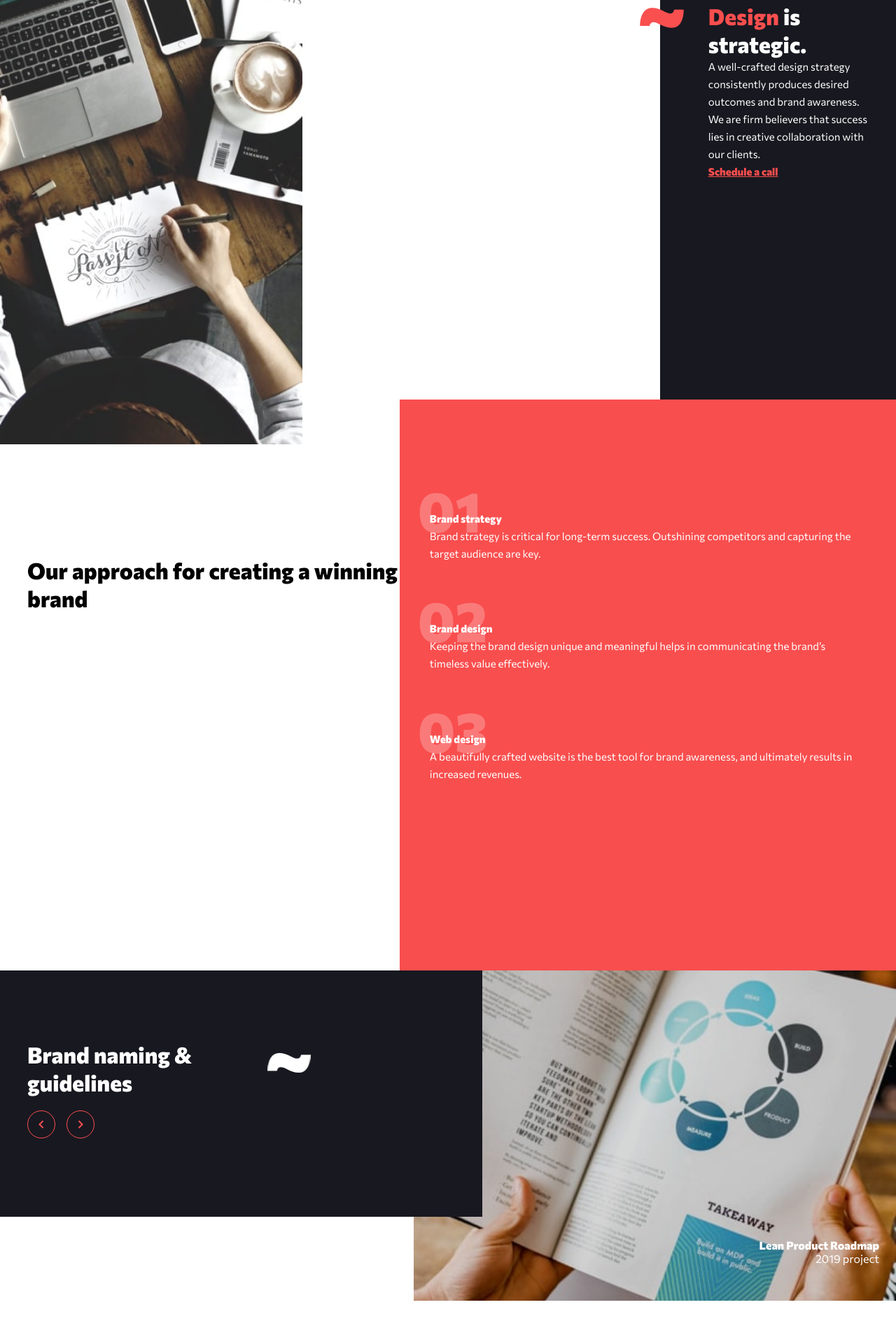
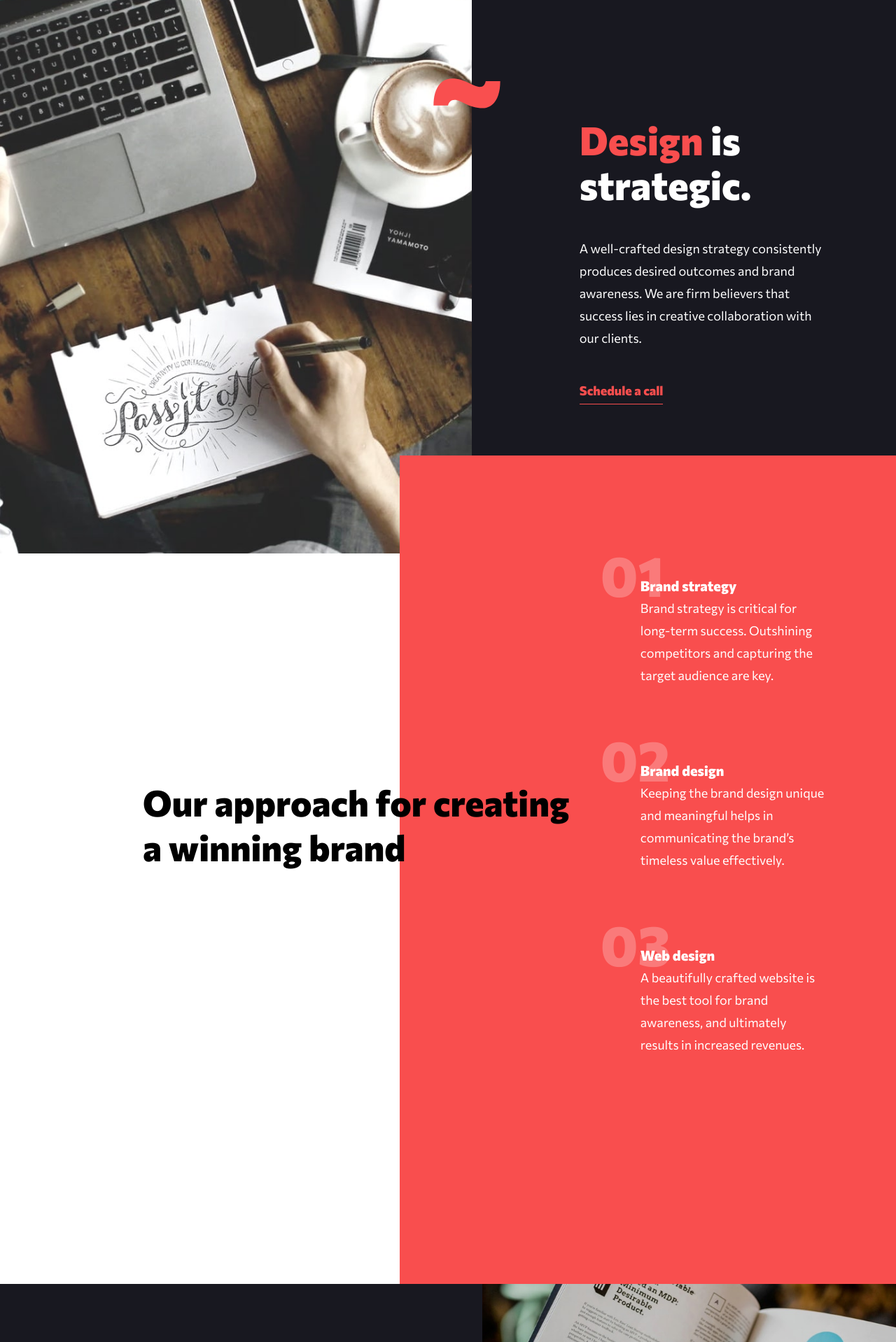
Before and after one commit to ldg/agency-challenge, a plain HTML site: page index.html in a window 1280 px wide. Shown: the part 882-2800 px from the top of the page at 70% size. Drawn offline with Linux system fonts and the light colour scheme.

Commit message:
desktop edits

```diff
--- a/index.html
+++ b/index.html
@@ -52,7 +52,7 @@
           A well-crafted design strategy consistently produces desired outcomes and brand awareness.
           We are firm believers that success lies in creative collaboration with our clients.
         </p>
-        <a href="#" class="text-link">Schedule a call</a>
+        <p><a href="#" class="text-link">Schedule a call</a></p>
       </div>
     </section>
     <section class="section__accent">
@@ -126,6 +126,7 @@
   </main>
 
   <footer class="footer">
+     <img id="footer-red-wave" src="./img/desktop/bg-pattern-wave-red.svg" role="img" alt="Red Wave graphic">
     <h3>Let's build something great together.</h3>
     <a href="#" class="button button__accent">Schedule a Call</a>
   </footer>
--- a/scss/_desktop.scss
+++ b/scss/_desktop.scss
@@ -0,0 +1,158 @@
+@media (min-width: 992px) {
+
+    .menubar {
+        grid-template-columns: 1fr .9fr;
+    }
+
+    .hero {
+        background-image: url('../img/desktop/image-hero.jpg');
+    }
+
+    .section__dark {
+        grid-template-columns: 1fr .9fr;
+        background-image: url('../img/desktop/image-strategic.jpg');
+        background-size: 53%;
+        height: 61rem;
+            .section__dark-content {
+                padding-right: 6.5rem;
+                display: grid;
+                align-content: center;
+                    img#red-wave {
+                        top: 24em;
+                    }
+            }
+    }
+}
+
+/* extra wide screens */
+@media (min-width: 1200px) {
+
+    h1 {
+    font: var(--h1-d);
+    }
+    h2{
+        font: var(--h2-d);
+    }
+    h3 {
+        font: var(--h3-d);
+    }
+    p {
+        font: var(--p-d);
+    }
+
+    .menubar {
+            .menubar__images-container {
+                margin-left: 10.31rem;
+            }
+            .menubar__menu-container {
+                padding-right: 10.31rem;
+            }
+    }
+
+    .hero {
+        grid-template-columns: 45.625rem 1fr;
+        .hero__banner-content {
+            margin-left: 10.31rem;
+        }
+    }
+
+    .section__dark {
+            .section__dark-content {
+                margin-left: 0;
+                padding-block: 12.5em;
+                padding-left: 9.63rem;
+                display: block;
+                    img#red-wave {
+                        left: -3.4em;
+                        top: 14.3em;
+                        width: 6rem;
+                        height: auto;
+                    }
+                    p {
+                        margin-top: 2.69rem;
+                    }
+                    a {
+                        margin-top: 3rem;
+                    }
+            }
+    }
+
+    .section__accent {
+        grid-template-columns: repeat(7,1fr);
+            h2 {
+                    width: 115%;
+                    margin-left: 10.32rem;
+                    z-index: 3;
+                    font-size: 3.2rem;
+                    line-height: 4rem;
+                }
+            .section__accent-content {
+                padding-right: 6.25rem;
+                padding-left: 21.5rem;
+                margin-top: -13rem;
+            }
+    }
+
+    .section__accent-content .section__list li:nth-child(1) h3 span::before,
+    .section__accent-content .section__list li:nth-child(2) h3 span::before,
+    .section__accent-content .section__list li:nth-child(3) h3 span::before {
+        margin-left: -0.5em;
+    }
+
+    .section__slider {
+        nav.slider__nav{
+            top: 16.5em;
+            padding-left: 10.31rem;
+        }
+        .slide__container {
+            img#whitewave {
+                width: 6rem;
+                left: 37.2rem;
+            }
+            .slider__slide:nth-child(2) .slide__img {
+                background-image: url('../img/desktop/image-slide-1.jpg');
+                background-size: 100%;
+            }
+            .slider__slide:nth-child(3) .slide__img {
+                background-image: url('../img/desktop/image-slide-2.jpg');
+                background-size: 100%;
+            }
+            .slider__slide:nth-child(4) .slide__img {
+                background-image: url('../img/desktop/image-slide-3.jpg');
+                background-size: 100%;
+            }
+            .slider__slide {
+                .slide__img {
+                    .slide__img-meta {
+                        padding-right: 5em;
+                    }
+                }
+                .slide__title {
+                    padding-left: 10.31em;
+                    height: 25em;
+                    h3 {
+                        font-size: 3.2rem;
+                        line-height: 4rem;
+                    }
+                }
+            }
+        }
+    }
+
+    footer.footer {
+        display: flex;
+        justify-content: space-between;
+        .button.button__accent {
+            margin-right: 3em;
+        }
+        img#footer-red-wave {
+            margin-left: -7em;
+            display: block;
+        }
+        h3 {
+            font: var(--h2-t);
+        }
+    }
+
+
+}
--- a/scss/_general.scss
+++ b/scss/_general.scss
@@ -8,3 +8,6 @@ body {
 img#whitewave {
     transform: rotateY(190deg);
 }
+img#footer-red-wave {
+    display: none;
+}
--- a/scss/_mobile.scss
+++ b/scss/_mobile.scss
@@ -21,12 +21,9 @@
         }
 
         &__menu-container {
-            // display:none;
             opacity: 0;
         }
         &__menu {
-            // display: none;
-
             li {
                 text-align: center;
                 padding-bottom: 1.5em;
@@ -68,7 +65,6 @@
     }
 
     .hero {
-        // padding-inline: 1.5em;
         &__banner-img {
             width: 100%; //375px
             height: 15.625em; //250px
@@ -134,7 +130,7 @@
             padding-inline: 1.5em;
         }
         &-content{
-            padding-block: 96px;
+            padding-bottom: 96px;
             padding-inline: 1.5em;
                 .section__list{
                     margin-top: 8.3125em; //133px;
@@ -174,20 +170,19 @@
         overflow: hidden;
         position: relative;
         .slide__container {
-            // max-width:1407px;
             height: 599px;
             display: grid;
             grid-template-columns: repeat(3, 1fr);
 
         }
         .slider__slide{
-            // display: none;
             position: absolute;
             transition: all 0.5s;
             display: grid;
             grid-template-columns: 1fr 1fr;
             grid-template-rows: 1fr 1fr;
             height: 600px;
+            width: 100%;
             grid-column: span 3;
             .slide__img {
                 display: grid;
@@ -222,13 +217,7 @@
             }
 
         }
-    // .slider__slide-active {
-    //      display: grid;
-    //      grid-template-columns: 1fr 1fr;
-    //     grid-template-rows: 1fr 1fr;
-    //      height: 600px;
-    //      grid-column: span 3;
-    //   }
+
         .slider__slide:nth-child(2) .slide__img {
             background-image: url('../img/mobile/image-slide-1.jpg');
             background-repeat: no-repeat;
--- a/scss/_tablet.scss
+++ b/scss/_tablet.scss
@@ -1,4 +1,16 @@
 @media (min-width: 470px) {
+    h1 {
+    font: var(--h1-t);
+    }
+    h2{
+        font: var(--h2-t);
+    }
+    h3 {
+        font: var(--h3-t);
+    }
+    p {
+        font: var(--p-t);
+    }
     .menubar {
         max-height: 11.125em; //178px;
         display: grid;
@@ -61,11 +73,7 @@
         &__banner-content {
             margin-left: 2.4375em; //39px;
             grid-column: 1/2;
-            h1 {
-                font: var(--h1-t);
-            }
             p {
-                font: var(--p-t);
                 margin-top: 1.1875em;  //19px;
             }
         }
@@ -86,7 +94,7 @@
         background-image: url('../img/tablet/image-strategic.jpg');
         background-repeat: no-repeat;
         background-position: top left;
-        background-size: contain;
+        background-size: 63%;
             .section__dark-content{
                 background-color: var(--dark-clr);
                 color: var(--white);
@@ -96,25 +104,30 @@
                 padding-left: 4.3125em;//69px
                 padding-right: 2.5em;//40px
                 position: relative;
+                display: grid;
+                align-content: center;
                     img#red-wave {
                         position: absolute;
                         left: -1.8em;
-                        top: 8em;
+                        top: 17em;
                         width: 63px;
                         height: 29px;
                     }
                     h2 {
-                        font: var(--h2-t);
                         span {
                             color: var(--accent-clr);
                         }
                     }
-                    p {
-                        font: var(--p-t);
+                    .text-link {
+                        color: var(--accent-clr);
+                        text-decoration: none;
+                        font-weight: 800;
+                        border-bottom: 1px solid var(--accent-clr);
+                        padding-bottom: 0.5rem;
                     }
-                    .text-link {
-                        font: var(--h3-t);
-                        color: var(--accent-clr);
+                    .text-link:hover {
+                        color: hsla(0, 100%, 79%, 1);
+                        border-color: hsla(0, 100%, 79%, 1);
                     }
             }
     }
@@ -126,7 +139,6 @@
         grid-template-columns: repeat(7,1fr);
         padding-left: 2.4375em; //39px
         h2 {
-            font: var(--h2-t);
             margin-top: 5em;
             grid-column: span 3;
         }
@@ -149,7 +161,6 @@
                 }
                 h3 {
                     position: relative;
-                    font: var(--h3-t);
                     margin-top: 2.5em; //40px
                         span {
                             font-size: 5rem;
@@ -161,7 +172,6 @@
                         }
                 }
                 p {
-                    font: var(--p-t);
                     padding-bottom: 3em;
                 }
         }
@@ -172,7 +182,6 @@
         position: relative;
         grid-column: span 7;
         .slide__container {
-            // height: 472px;
             display: grid;
             grid-template-columns: repeat(3, 1fr);
             img#whitewave {
@@ -187,7 +196,6 @@
                 transition: all 0.5s;
                 display: grid;
                 grid-template-columns: repeat(13, 1fr);
-                // grid-template-rows: 1fr 1fr;
                 width: 100%;
                 height: auto;
                 grid-column: span 3;
@@ -196,7 +204,7 @@
                     justify-content: end;
                     align-items: end;
                     width: 100%;
-                    height: 472px;
+                    height: 125%;
                         .slide__img-meta {
                             text-align: right;
                             padding-right: 1.5rem;
@@ -216,10 +224,6 @@
                     padding-left: 2.4375em; //39px
                     grid-column: 1/8;
                     grid-row: 1;
-                    // width: 390px;
-                        h3 {
-                            font: var(--h2-t);
-                        }
                 }
             }
             .slider__slide:nth-child(2) .slide__img {
@@ -251,9 +255,6 @@
         .slider__nav {
             display: flex;
             padding-left: 2.4375em;
-            // padding: 0.5em 1.5em 4em 2.4375em;
-            // background-color: var(--dark-clr);
-            // width: 50%;
             position: absolute;
             top: 12.5em;
         }
```
Also changed, not shown: css/main.css.
